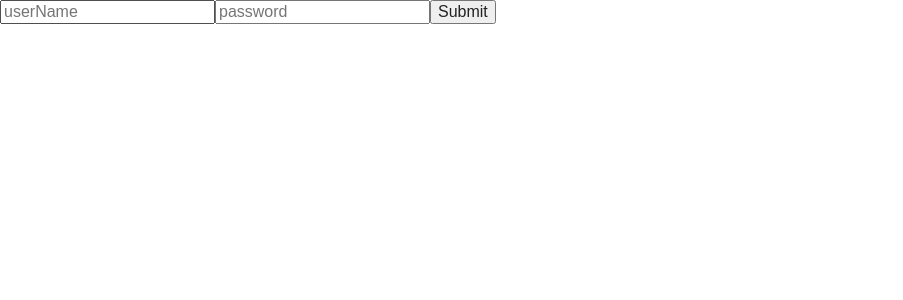
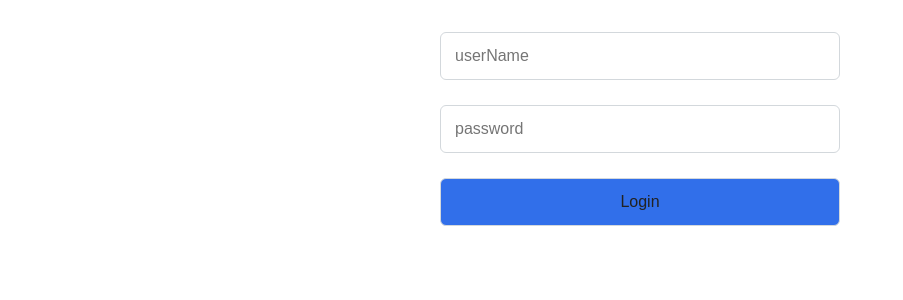
Before and after one commit to Sem19/WebEditor, a React (Vite) app: page /login in a window 1280 px wide. Shown: the top 300 px of the page, without its empty margins (0-903 px from the left). Built offline with nearby package versions, Linux system fonts and the light colour scheme.

Commit message:
Add login page styles

```diff
--- a/src/App.jsx
+++ b/src/App.jsx
@@ -1,5 +1,5 @@
 import { BrowserRouter as Router, Route, Routes } from "react-router-dom";
-import LoginPage from "./pages/login.jsx";
+import LoginPage from "./pages/login/login.jsx";
 import HomePage from "./pages/home.jsx";
 import PrivateRoute from "./components/private-route/private-route.jsx";
 import { ToastContainer } from "react-toastify";
--- a/src/components/side-menu/side-menu.jsx
+++ b/src/components/side-menu/side-menu.jsx
@@ -6,7 +6,13 @@ import { ReactComponent as ImgIcon } from "../../assets/img/img-icon.svg";
 import { ReactComponent as TextIcon } from "../../assets/img/text-icon.svg";
 import ImgSection from "../img-section/img-section.jsx";
 
-const SideMenu = () => {
+const SideMenu = ({ editorValue, setEditorValue }) => {
+  const { content } = editorValue;
+
+  const handleTogleSection = (action) => {
+    setEditorValue({ ...editorValue, content: action });
+  };
+
   return (
     <div className={classNames(styles.side_menu, "properties")}>
       <div className={styles.box}>
@@ -25,17 +31,28 @@ const SideMenu = () => {
           <p className={styles.title}>Contents</p>
 
           <div className={styles.wrapper}>
-            <div className={classNames(styles.wrapper_item)}>
+            <div
+              className={classNames(
+                styles.wrapper_item,
+                content == "img" ? styles.selected : null
+              )}
+              onClick={() => handleTogleSection("img")}
+            >
               <ImgIcon />
             </div>
-            <div className={classNames(styles.wrapper_item, styles.selected)}>
+            <div
+              className={classNames(
+                styles.wrapper_item,
+                content == "text" ? styles.selected : null
+              )}
+              onClick={() => handleTogleSection("text")}
+            >
               <TextIcon />
             </div>
           </div>
         </div>
       </div>
-      <TextSection />
-      <ImgSection />
+      {content == "text" ? <TextSection /> : <ImgSection />}
     </div>
   );
 };
--- a/src/pages/home.jsx
+++ b/src/pages/home.jsx
@@ -2,8 +2,14 @@ import Column from "../components/column/column.jsx";
 import Row from "../components/row/row.jsx";
 import animalIcon from "../assets/img/animal1.jpg";
 import SideMenu from "../components/side-menu/side-menu.jsx";
+import { useState } from "react";
 
 const HomePage = () => {
+  const [editorValue, setEditorValue] = useState({ content: "img" });
+  const [rows, setRows] = useState([
+    { id: 1, colums: [{ id: 1, imgUrl: "", text: "" }] },
+  ]);
+
   return (
     <div
       style={{
@@ -32,7 +38,7 @@ const HomePage = () => {
           <Column></Column>
         </Row>
       </div>
-      <SideMenu />
+      <SideMenu editorValue={editorValue} setEditorValue={setEditorValue} />
     </div>
   );
 };
--- a/src/pages/login.jsx
+++ b/src/pages/login/login.jsx
@@ -1,9 +1,10 @@
+import styles from "./login.module.css";
 import { useForm } from "react-hook-form";
-import { useLoginMutation } from "../services/auth/auth";
+import { useLoginMutation } from "../../services/auth/auth";
 import { useDispatch } from "react-redux";
-import { updateIsLogined, updateToken } from "../features/user/user";
+import { updateIsLogined, updateToken } from "../../features/user/user";
 import { useNavigate } from "react-router";
-import { setExpToken } from "../utils/cookies/getTokenFromCookies";
+import { setExpToken } from "../../utils/cookies/getTokenFromCookies";
 
 const LoginPage = () => {
   const dispatch = useDispatch();
@@ -36,7 +37,9 @@ const LoginPage = () => {
   };
 
   return (
-    <form onSubmit={handleSubmit(onSubmit)}>
+    <div className={styles.container}>
+      <div className={styles.login}>
+    <form onSubmit={handleSubmit(onSubmit)} className={styles.my_form}>
       <input
         type="text"
         placeholder="userName"
@@ -60,8 +63,10 @@ const LoginPage = () => {
         <p style={{ color: "red" }}>{errors?.password?.message}</p>
       )}
       {error && <div style={{ color: "red" }}>invalid credential</div>}
-      <input type="submit" disabled={isLoading} />
-    </form>
+          <button type="submit" disabled={isLoading} className={styles.button}>Login</button>
+        </form>
+      </div>
+    </div>
   );
 };
 export default LoginPage;
--- /dev/null
+++ b/src/pages/login/login.module.css
@@ -0,0 +1,65 @@
+.container {
+    display: flex;
+    justify-content: center;
+    align-items: center;
+  }
+  .login {
+    max-width: 400px;
+    width: 100%;
+    margin: 0 auto;
+    padding: 2rem;
+    text-align: center;
+    align-items: center;
+  }
+/*
+  .logo_container {
+    display: flex;
+    flex-direction: column;
+    align-items: center;
+  } */
+
+  /* .title {
+    font-size: 23px;
+    font-weight: 600;
+    line-height: 30px;
+    color: #101828;
+    margin: 80px 0 40px 0;
+  } */
+
+
+  .iconContainer {
+    display: flex;
+    align-items: center;
+  }
+
+  .my_form {
+    display: flex;
+    flex-direction: column;
+    gap: 25px;
+  }
+
+  input {
+    width: 100%;
+    padding: 14px 14px;
+    border-radius: 6px;
+    border: 1px solid #d3d8dc;
+    box-sizing: border-box;
+  }
+
+  button {
+    padding: 14px 14px;
+    background: #316fea;
+    color: white;
+    border-radius: 6px;
+    border: 1px solid #d3d8dc;
+    cursor: pointer;
+    transition: background-color 0.3s ease;
+  }
+
+  button:hover {
+    background-color: #255abc;
+  }
+  .button:disabled {
+    pointer-events: none;
+    background: #5278c5;
+  }
```
